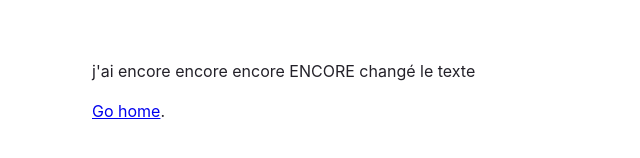
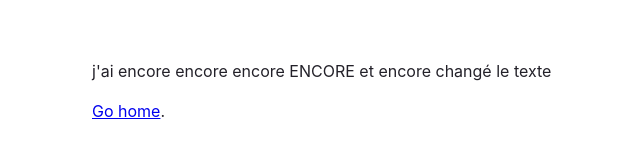
Before and after one commit to claireprvst/test_devop2, a Gatsby site: page /about in a window 1280 px wide. Shown: the part 146-304 px from the top of the page, 12-652 px from the left. Built offline with nearby package versions, Linux system fonts and the light colour scheme; Gatsby itself is replaced by a stand-in of ours.

Commit message:
change text(5)

```diff
--- a/src/pages/about.js
+++ b/src/pages/about.js
@@ -32,7 +32,7 @@ const aboutPage = () => {
             <h1 style={headingStyles}>Test</h1>
             <p style={paragraphStyles}>
 
-                j'ai encore encore encore ENCORE changé le texte
+                j'ai encore encore encore ENCORE et encore changé le texte
                 <br />
                 <br />
                 <Link to="/">Go home</Link>.
```
